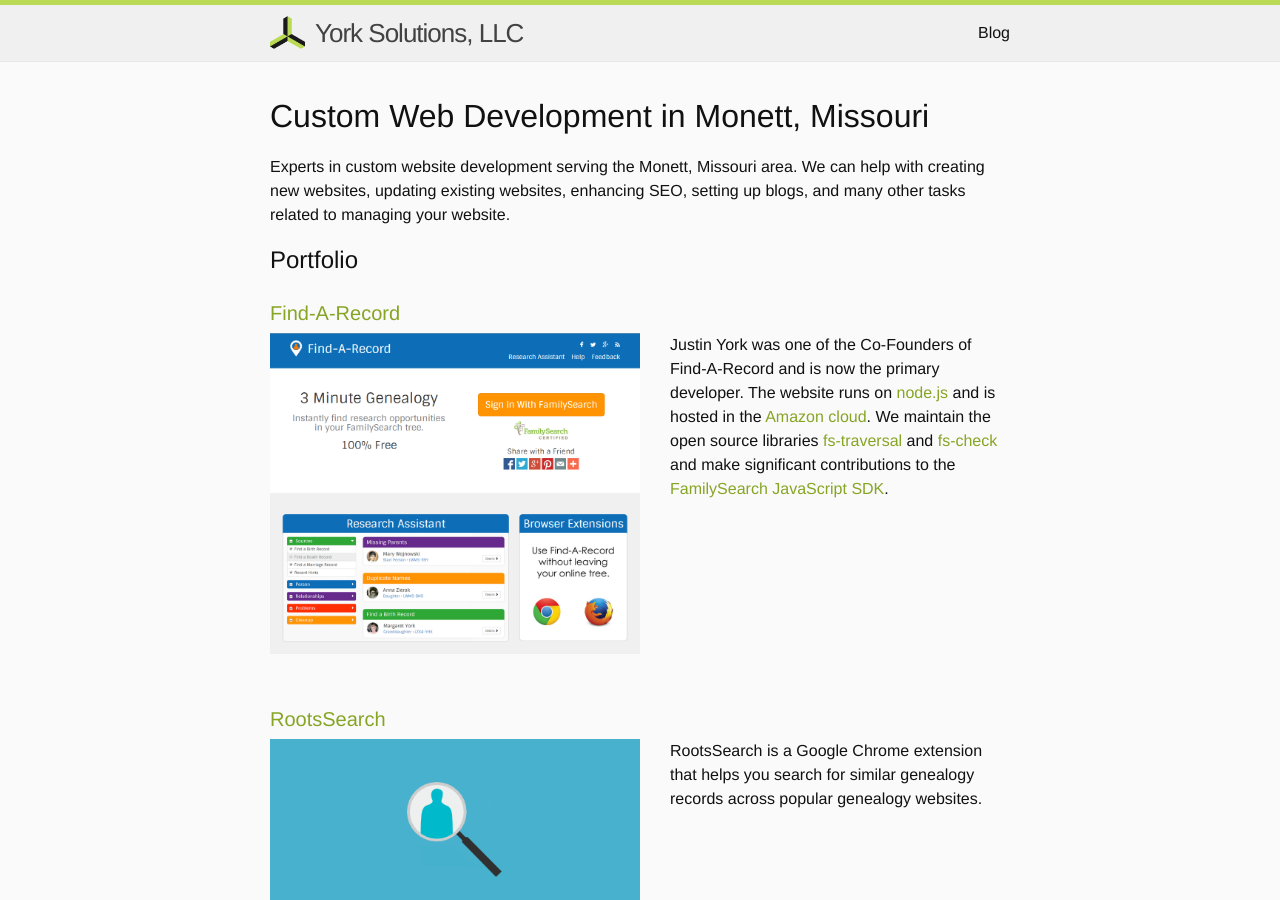
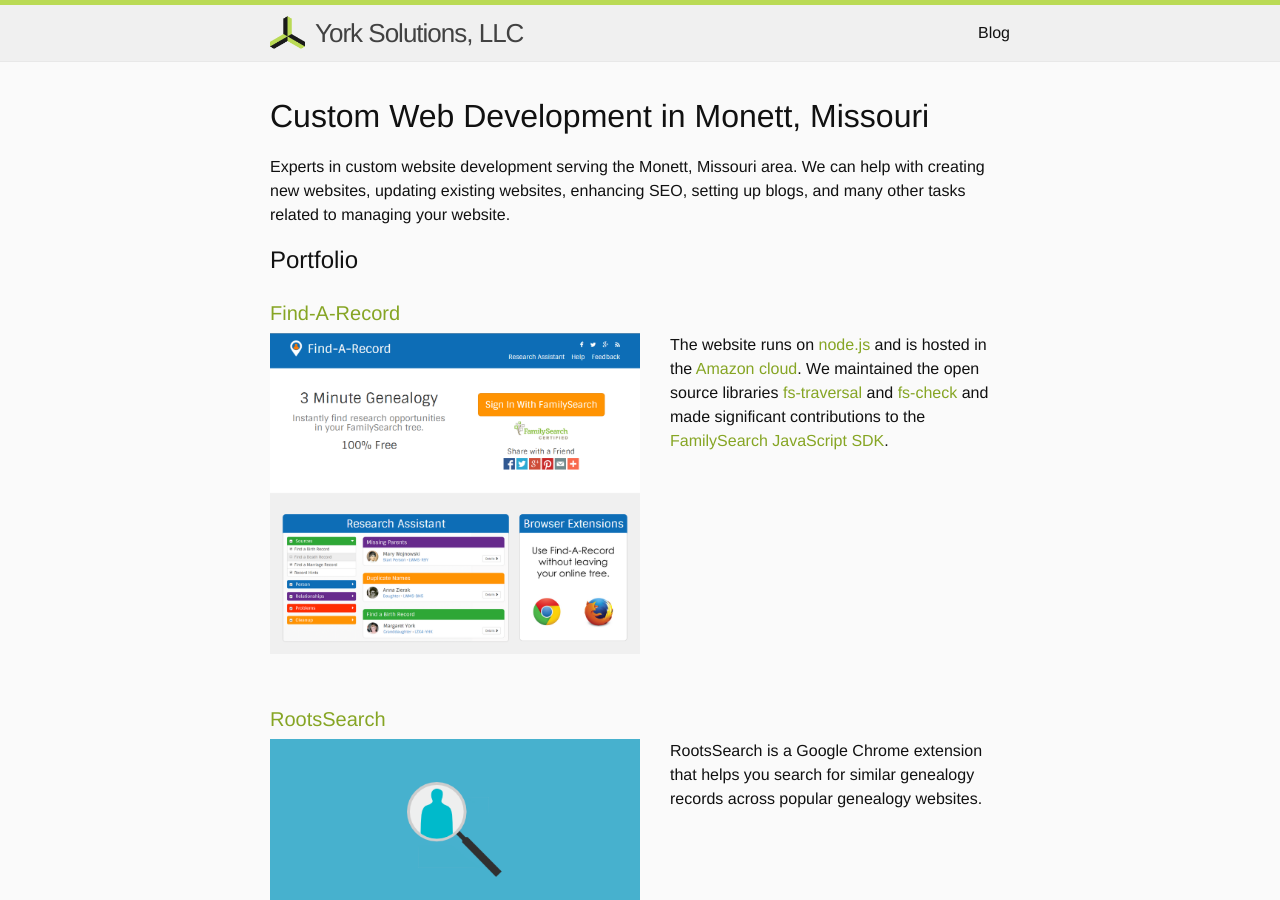
Before and after one commit to justincy/york-solutions.github.io, a Jekyll site: the page built from index.html, in a window 1280 px wide and 900 px high. Built offline with Jekyll 4.4.1, drawn with Linux system fonts in a browser that asks for light colours.

Commit message:
update findarecord text to past tense

```diff
--- a/_data/projects.yml
+++ b/_data/projects.yml
@@ -2,12 +2,11 @@
   url:  https://www.findarecord.com
   img:  findarecord.png
   description: >
-    Justin York was one of the Co-Founders of Find-A-Record and is now the primary
-    developer. The website runs on [node.js](https://nodejs.org/)
+    The website runs on [node.js](https://nodejs.org/)
     and is hosted in the [Amazon cloud](http://aws.amazon.com/).
-    We maintain the open source libraries [fs-traversal](https://github.com/genealogysystems/fs-traversal)
+    We maintained the open source libraries [fs-traversal](https://github.com/genealogysystems/fs-traversal)
     and [fs-check](https://github.com/genealogysystems/fs-check)
-    and make significant contributions to the [FamilySearch JavaScript SDK](https://github.com/rootsdev/familysearch-javascript-sdk).
+    and made significant contributions to the [FamilySearch JavaScript SDK](https://github.com/rootsdev/familysearch-javascript-sdk).
 
 - name: RootsSearch
   url:  https://rootssearch.io
```
